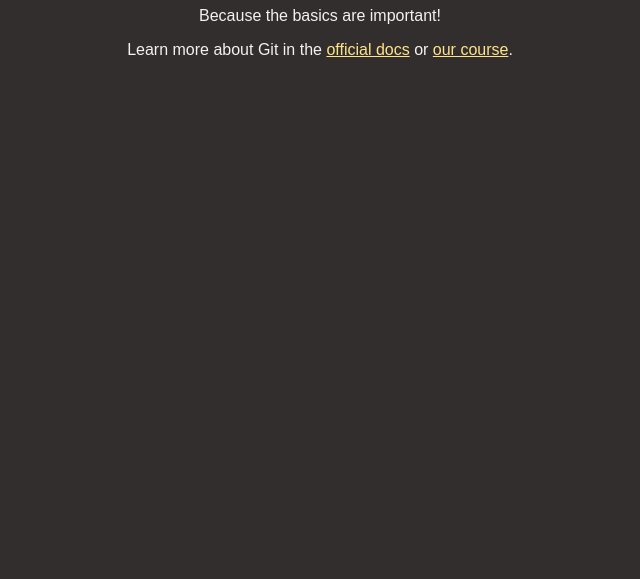
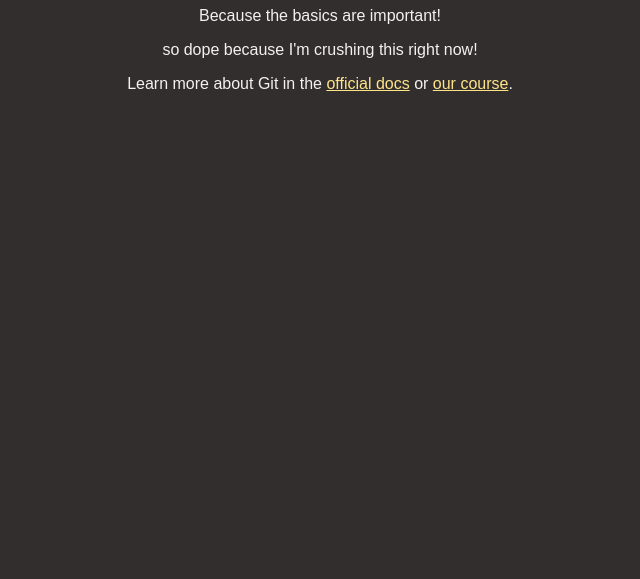
Before and after one commit to drock10/max-udemy-git, a plain HTML site: page index.html in a window 1280 px wide. Shown: the part 221-800 px from the top of the page, without its empty margins (320-960 px from the left). Drawn offline with Linux system fonts and the light colour scheme.

Commit message:
crushing

```diff
--- a/index.html
+++ b/index.html
@@ -14,6 +14,9 @@
     </header>
     <main>
       <p>Because the basics are important!</p>
+      <div>
+        so dope because I'm crushing this right now!
+      </div>
       <p>
         Learn more about Git in the
         <a href="https://git-scm.com/book/en/v2">official docs</a> or
```
